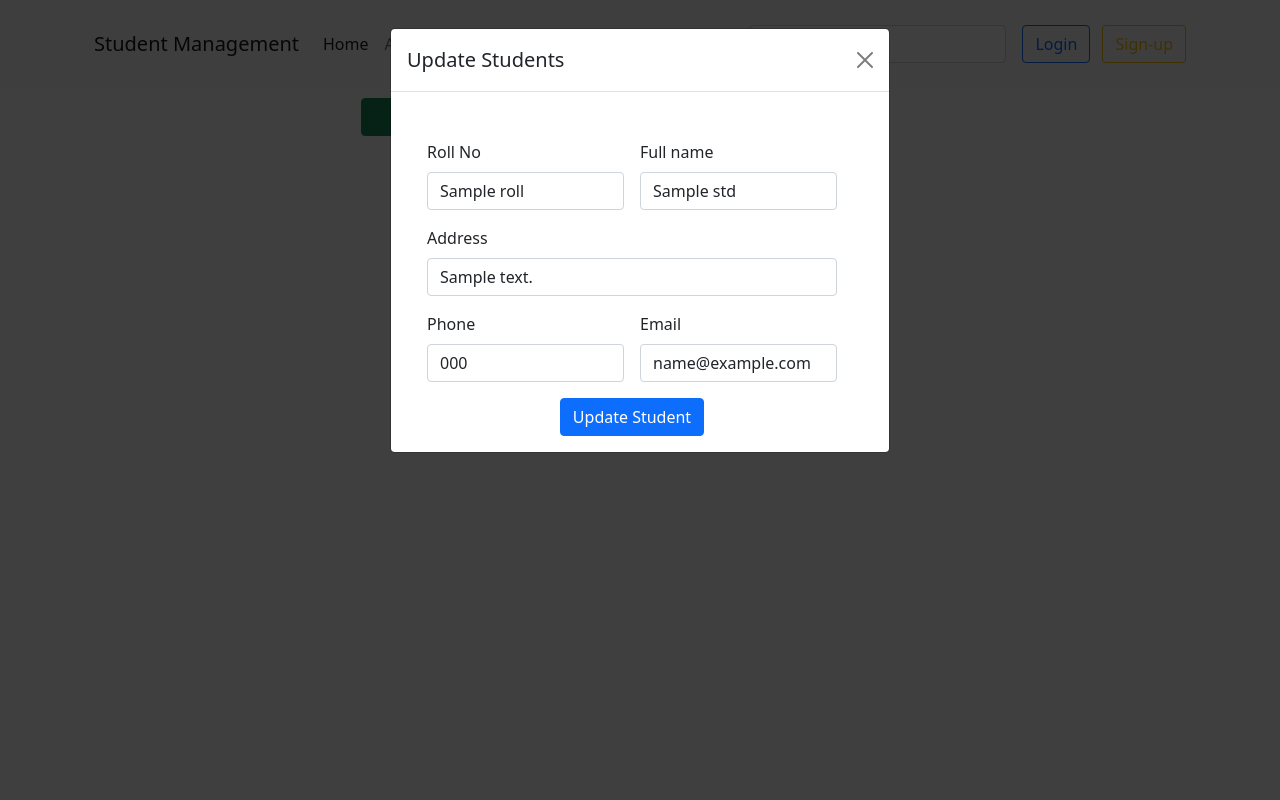
After one commit to pradeepkhadka505/StudentManagementSystem, a Django app: template StudentManagementProject/templates/student/update.html in a window 1280 px wide, after a click on "Update Student". The commit adds this page. Run offline with Django 3.2, Linux system fonts and the light colour scheme; the template is opened without the code that fills it: most values are stand-ins (such as "Sample title", 1, 10 or a date in 2020); some libraries are stand-ins or nearby versions.

Commit message:
final phase of studentManagement System

```diff
--- /dev/null
+++ b/StudentManagementProject/static/style.css
@@ -0,0 +1,6 @@
+
+
+
+ /* .add_student {
+    margin-top: 10 px;
+} */
--- a/StudentManagementProject/student/urls.py
+++ b/StudentManagementProject/student/urls.py
@@ -6,5 +6,8 @@ from . import views
 urlpatterns = [
     # path('', views.employee, name='index')
     path('student/', views.student, name='student'),
-    path('student/create', views.student_create, name='create')
+    path('student/create/', views.student_create, name='create'),
+    path('student/update-student/<int:roll>', views.update_student, name='update_student'),
+     path('student/do-update-student/<int:roll>', views.do_update_student, name='do_update_student'),
+    path('student/delete-student/<int:roll>', views.delete_student, name='delete_student'),
 ]
--- a/StudentManagementProject/templates/footer.html
+++ b/StudentManagementProject/templates/footer.html
@@ -10,6 +10,7 @@
 
     <script src="https://cdn.jsdelivr.net/npm/@popperjs/core@2.9.2/dist/umd/popper.min.js" integrity="sha384-IQsoLXl5PILFhosVNubq5LC7Qb9DXgDA9i+tQ8Zj3iwWAwPtgFTxbJ8NT4GN1R8p" crossorigin="anonymous"></script>
     <script src="https://cdn.jsdelivr.net/npm/bootstrap@5.0.2/dist/js/bootstrap.min.js" integrity="sha384-cVKIPhGWiC2Al4u+LWgxfKTRIcfu0JTxR+EQDz/bgldoEyl4H0zUF0QKbrJ0EcQF" crossorigin="anonymous"></script>
-
+        <!---- data tables cdn link -->
+    <script src="https://cdn.datatables.net/v/bs5/dt-1.13.4/datatables.min.js"></scrip
   </body>
 </html>
--- a/StudentManagementProject/templates/header.html
+++ b/StudentManagementProject/templates/header.html
@@ -1,4 +1,3 @@
-
 
 <!doctype html>
 <html lang="en">
@@ -9,8 +8,10 @@
 
     <!-- Bootstrap CSS -->
     <link href="https://cdn.jsdelivr.net/npm/bootstrap@5.0.2/dist/css/bootstrap.min.css" rel="stylesheet" integrity="sha384-EVSTQN3/azprG1Anm3QDgpJLIm9Nao0Yz1ztcQTwFspd3yD65VohhpuuCOmLASjC" crossorigin="anonymous">
+    <link href="https://cdn.datatables.net/v/bs5/dt-1.13.4/datatables.min.css" rel="stylesheet"/>
+    {% load static %}
 
-    <title> student </title>
+    <title> {% block title %} {% endblock%} </title>
   </head>
   <body>
 
@@ -26,10 +27,10 @@
               <div class="collapse navbar-collapse" id="navbarSupportedContent">
                 <ul class="navbar-nav me-auto mb-2 mb-lg-0">
                   <li class="nav-item">
-                    <a class="nav-link active" aria-current="page" href="#">Home</a>
+                    <a class="nav-link active" aria-current="page" href="/student/">Home</a>
                   </li>
                   <li class="nav-item">
-                    <a class="nav-link" href="#">Link</a>
+                    <a class="nav-link" href="/student/create">Add-Student</a>
                   </li>
                   <li class="nav-item dropdown">
                     <a class="nav-link dropdown-toggle" href="#" id="navbarDropdown" role="button" data-bs-toggle="dropdown" aria-expanded="false">
--- /dev/null
+++ b/StudentManagementProject/templates/student/update.html
@@ -0,0 +1,61 @@
+
+
+{% extends 'main-content.html'%}
+{% block content %}
+
+<div class="container tex-center">
+    <div class="row col-md-3 offset-md-3" style="margin-top: 10px" >
+        <!-- Button trigger modal -->
+        <button type="button"  class="btn btn-success" data-bs-toggle="modal" data-bs-target="#exampleModal">
+            Update Student
+        </button>
+        <!-- Modal -->
+        <div class="modal fade" id="exampleModal" tabindex="-1" aria-labelledby="exampleModalLabel" aria-hidden="true">
+            <div class="modal-dialog">
+                <div class="modal-content">
+                    <div class="modal-header">
+                    <h5 class="modal-title" id="exampleModalLabel">Update Students </h5>
+                    <button type="button" class="btn-close" data-bs-dismiss="modal" aria-label="Close"></button>
+                    </div>
+                    <div class="modal-body">
+                        <!--- main form content in modal form -->
+                        <div class="container-fluid">
+                            <div class="row">
+                                <!----- forms -->
+                                <form class="row g-3" action="/student/do-update-student/{{std.id}}" method="POST">
+                                     {% csrf_token %}
+                                    <div class="col-md-6">
+                                    <label for="inputRoll" class="form-label">Roll No</label>
+                                        <input type="text" name="std_roll" value="{{std.roll}}" required class="form-control" id="inputRoll">
+                                    </div>
+                                    <div class="col-md-6">
+                                    <label for="inputName" class="form-label">Full name</label>
+                                        <input type="text" name="std_name" value="{{std.name}}" required  class="form-control" id="inputName">
+                                    </div>
+                                    <div class="col-12">
+                                    <label for="inputAddress" class="form-label">Address</label>
+                                        <input type="text" name="std_address" value="{{std.address}}" required  class="form-control" id="inputAddress" placeholder="Address">
+                                    </div>
+                                    <div class="col-md-6">
+                                    <label for="inputPhone" class="form-label">Phone</label>
+                                        <input type="text" name="std_phone" value="{{std.phone}}" required  class="form-control" id="inputPhone" placeholder="Phone">
+                                    </div>
+                                    <div class="col-md-6">
+                                        <label for="inputEmail" class="form-label">Email</label>
+                                        <input type="text" name='std_email' value="{{std.email}}" required  class="form-control" id="inputEmail"  placeholder="Email">
+                                    </div>
+                                    <div class="col-12 text-center">
+                                        <button type="submit" class="btn btn-primary ">Update Student </button>
+                                    </div>
+                                </form>
+                            </div>
+                        </div>
+                    </div>
+                        <!---- modal footer add here -->
+                </div>
+            </div>
+        </div>
+    </div>
+<div>
+
+{% endblock %}
```
Also changed, not shown: StudentManagementProject/student/views.py (+53 -2 lines), StudentManagementProject/templates/student/create.html (+21 -23 lines), StudentManagementProject/templates/student/index.html (+51 -3 lines), StudentManagementProject/db.sqlite3.
